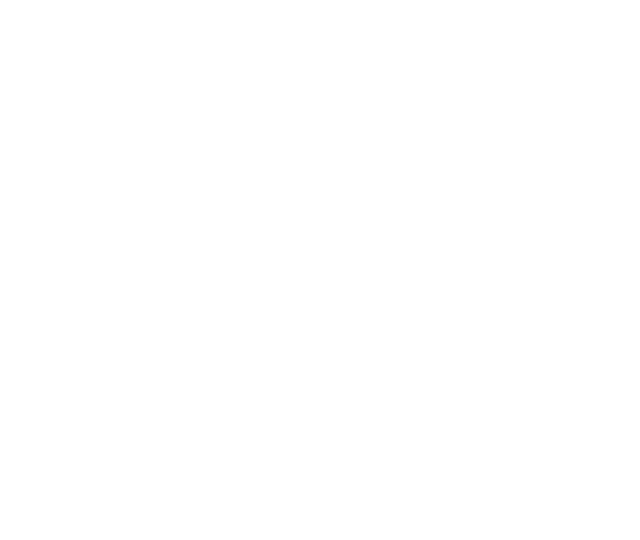
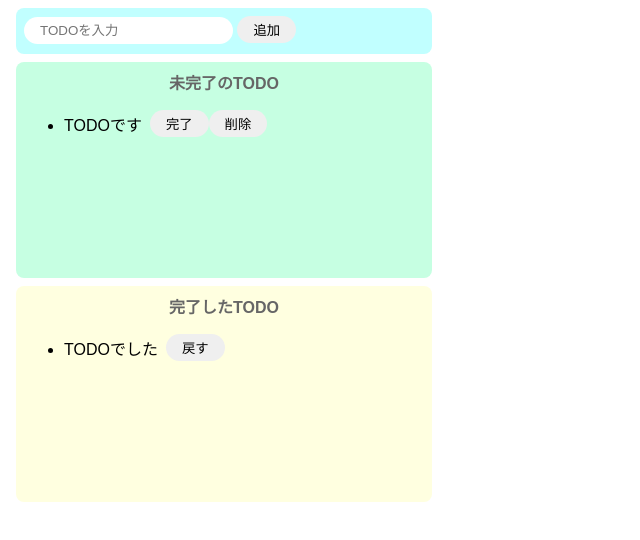
Before and after one commit to magpie310/codesandbox_sample02, a website built with Parcel: page index.html in a window 1280 px wide. Shown: the whole page, without its empty margins (0-640 px from the left). Built offline with nearby package versions, Linux system fonts and the light colour scheme.

Commit message:
initial commit

```diff
--- a/index.html
+++ b/index.html
@@ -1,12 +1,34 @@
 <!DOCTYPE html>
 <html>
   <head>
-    <title>Parcel Sandbox</title>
+    <title>plane-JS-todo</title>
     <meta charset="UTF-8" />
   </head>
 
   <body>
-    <div id="app"></div>
+    <div class="input-area">
+      <input placeholder="TODOを入力" />
+      <button>追加</button>
+    </div>
+    <div class="incomplete-area">
+      <p class="title">未完了のTODO</p>
+      <ul>
+        <div class="list-row">
+          <li>TODOです</li>
+          <button>完了</button>
+          <button>削除</button>
+        </div>
+      </ul>
+    </div>
+    <div class="complete-area">
+      <p class="title">完了したTODO</p>
+      <ul>
+        <div class="list-row">
+          <li>TODOでした</li>
+          <button>戻す</button>
+        </div>
+      </ul>
+    </div>
 
     <script src="src/index.js"></script>
   </body>
--- a/src/index.js
+++ b/src/index.js
@@ -1,136 +1 @@
 import "./styles.css";
-
-// /**
-//  * const let変数宣言
-//  */
-// var val1 = "あれれ";
-// console.log(val1);
-// const val4 = {
-//   name: "じゃけえ",
-//   age: 28
-// };
-// console.log(val4);
-// val4.addres = "Hiroshima";
-
-// /**
-//  * テンプレート文字列
-//  */
-// const name = "じゃけえ";
-// const age = 28;
-// const message2 = `私の名前は${name}です。年齢は${age}です`;
-// console.log(message2);
-
-// /**
-//  * アロー関数
-//  */
-// // 従来の関数　リテラル
-// const func1 = function (str) {
-//   return str;
-// };
-// console.log(func1("func1です"));
-
-// // アロー関数1
-// const func2 = (str) => {
-//   return str;
-// };
-// console.log(func2("func2です"));
-
-// // アロー関数2
-// const func3 = (num1, num2) => {
-//   return num1 + num2;
-// };
-// console.log(func3(10, 20));
-
-// /**
-//  * 分割代入
-//  */
-// const myProfile = {
-//   name: "じゃけえ",
-//   age: 28
-// };
-// const message9 = `名前は${myProfile.name}です。年齢は${myProfile.age}です。`;
-// console.log(message9);
-// const { name10, age10 } = myProfile;
-// const message10 = `名前は${name10}です。年齢は${age10}です。`;
-// console.log(message10);
-// // 配列ぽく
-// const myProfile11 = ["じゃけえ", 28];
-// const message11 = `名前は${myProfile11[0]}です。年齢は${myProfile11[1]}です。`;
-// console.log(message11);
-
-// /**
-//  * デフォルト価
-//  *
-//  */
-// const sayHello = (name = "ゲスト") => console.log(`こんにちは${name}さん!`);
-// sayHello("たなか");
-
-// /**
-//  * スプレッド構文
-//  */
-// // スプレッドの参照
-// const arr1 = [1, 2];
-// console.log(arr1); // [1,2]と出力される
-// console.log(...arr1); //1,2 と出力される。配列が列挙される
-// const sumFunc = (num1, num2) => console.log(num1 + num2);
-// sumFunc(arr1[0], arr1[1]);
-// sumFunc(...arr1);
-
-// // スプレッドの代入
-// const arr2 = [1, 2, 3, 4, 5];
-// const [num1, num2, ...ar3] = arr2; //スプレッドの代入
-// console.log(num1); // 1
-// console.log(num2); // 2
-// console.log(ar3); // [3,4,5]
-
-// // 配列の値のコピー、結合　もし、＝で代入すると、参照がわたっちゃう
-// const arr12 = [10, 20];
-// const arr13 = [30, 40];
-
-// // arr12の値をarr14へコピー
-// const arr14 = [...arr12];
-// console.log(arr14);
-// // arr12 arr13 をarr15へ連結
-// const arr15 = [...arr12, ...arr13];
-// console.log(arr15);
-
-/**
- * mapやfilter
- */
-const nameArr = ["田中", "さいとう", "高木", "じゃけえ"];
-// 普通のfor
-for (let i = 0; i < nameArr.length; i++) {
-  console.log(nameArr[i]);
-}
-
-// mapで書く
-const nameArr2 = nameArr.map((name) => {
-  return name;
-});
-console.log(nameArr2);
-
-// mapのアロー関数でブラケットを省略してかいたら
-nameArr.map((name) => console.log(name));
-
-nameArr.map((name, i) => console.log(`${i} 番目は${name}desu`));
-
-// 奇数だけ抽出するfilter
-const numArr = [1, 2, 3, 4, 5];
-const newNumArr = numArr.filter((num) => {
-  return num % 2 === 1;
-});
-console.log(newNumArr);
-
-// mapでながめの処理がある場合
-const newNameArr = nameArr.map((name) => {
-  if (name === "じゃけえ") {
-    return name;
-  } else {
-    return `${name}さん`;
-  }
-});
-console.log(newNameArr);
-
-/**
- * 三項演算子
- */
--- a/src/styles.css
+++ b/src/styles.css
@@ -1,3 +1,57 @@
 body {
   font-family: sans-serif;
 }
+input {
+  border-radius: 16px;
+  border: none;
+  padding: 6px 16px;
+  outline: none;
+}
+button {
+  border-radius: 16px;
+  border: none;
+  padding: 4px 16px;
+}
+button:hover {
+  background-color: #ff7fff;
+  color: #ffffff;
+  cursor: pointer;
+}
+li {
+  margin-right: 8px;
+}
+.input-area {
+  background-color: #c1ffff;
+  width: 400px;
+  height: 30px;
+  padding: 8px;
+  margin: 8px;
+  border-radius: 8px;
+}
+.incomplete-area {
+  background-color: #c6ffe2;
+  width: 400px;
+  min-height: 200px;
+  padding: 8px;
+  margin: 8px;
+  border-radius: 8px;
+}
+.complete-area {
+  background-color: #ffffe0;
+  width: 400px;
+  min-height: 200px;
+  padding: 8px;
+  margin: 8px;
+  border-radius: 8px;
+}
+.title {
+  text-align: center;
+  margin-top: 0;
+  font-weight: bold;
+  color: #666;
+}
+.list-row {
+  display: flex;
+  align-items: center;
+  padding-bottom: 4px;
+}
```
Also changed, not shown: package.json (+6 -4 lines).
